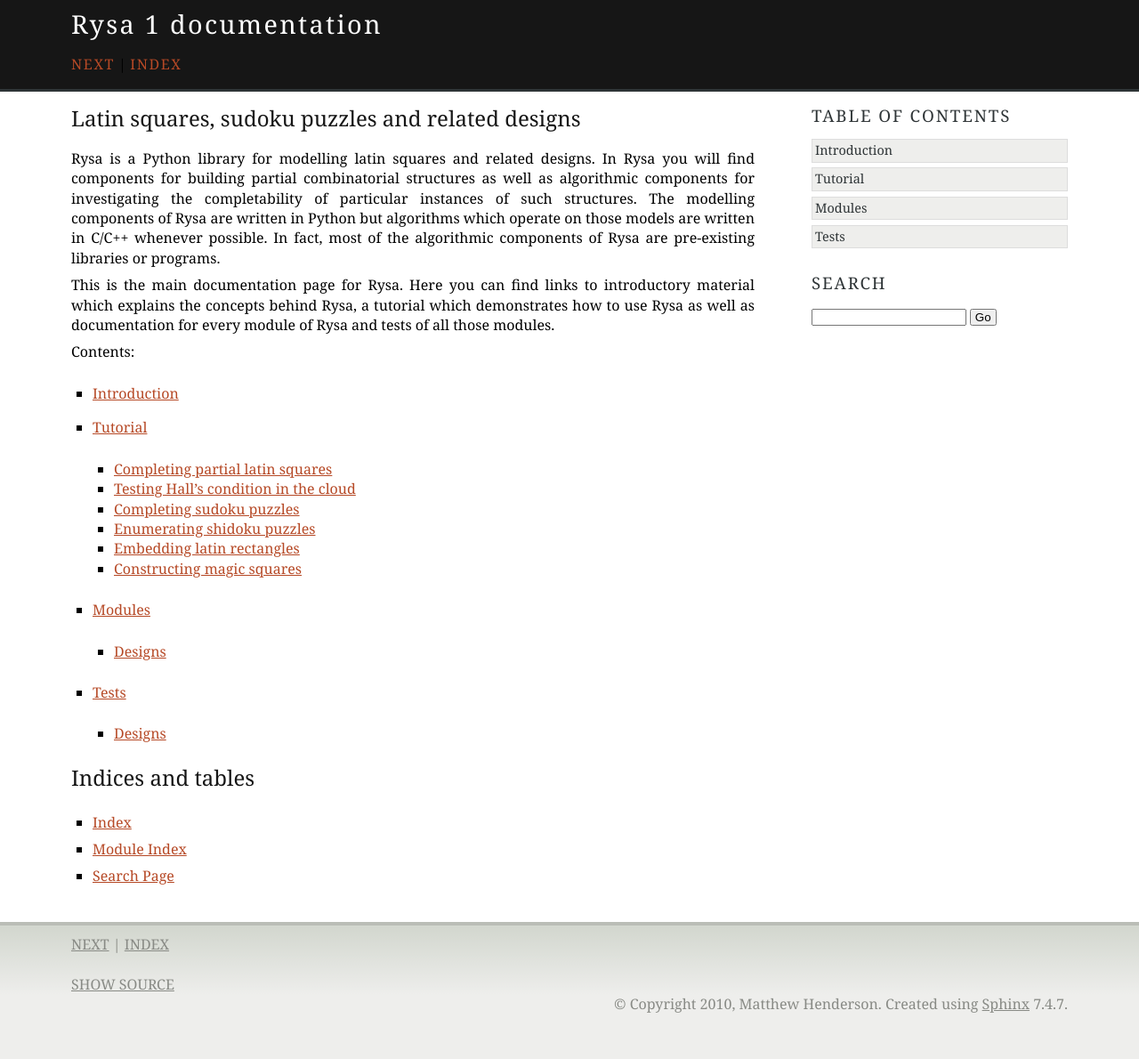
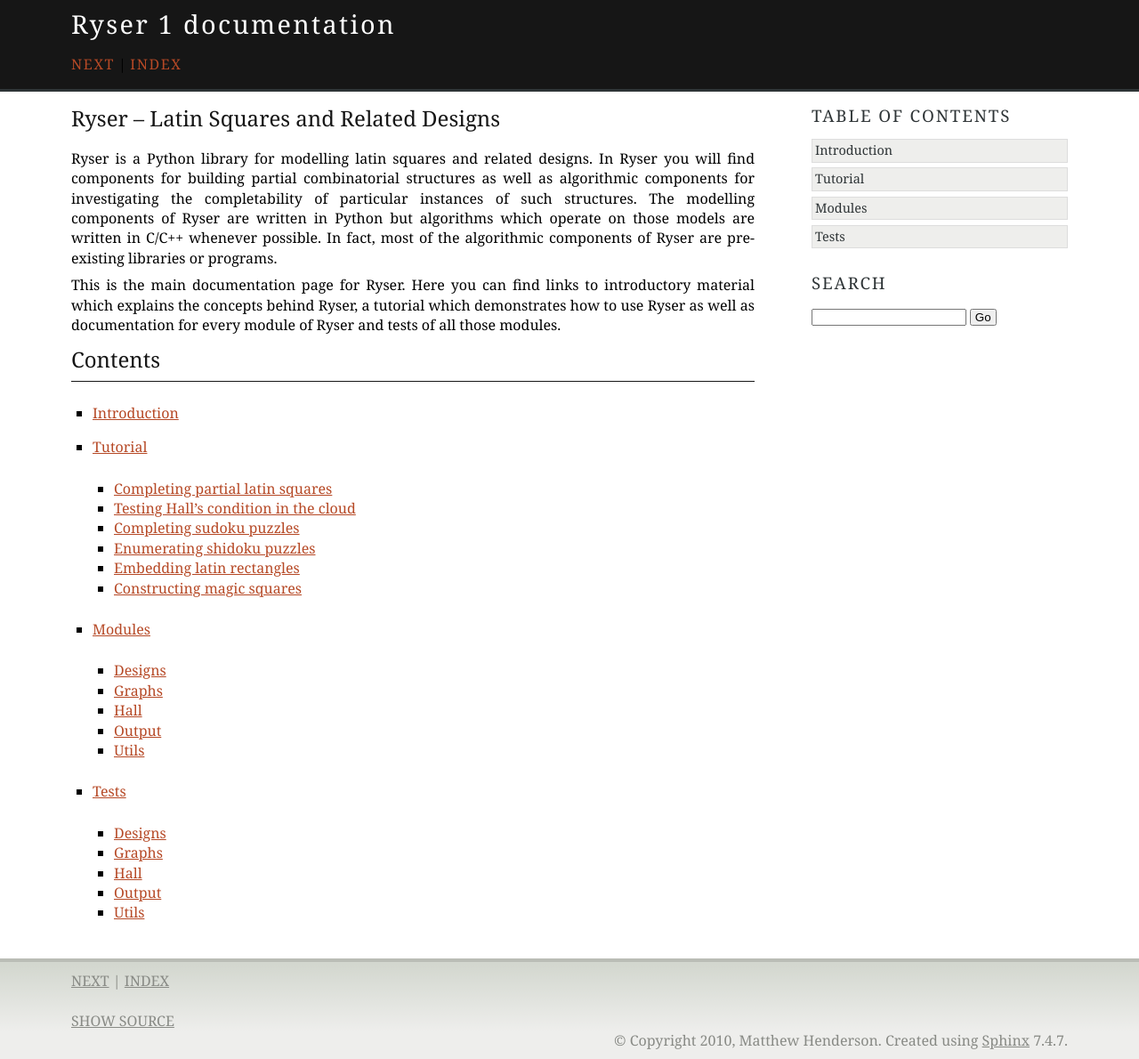
Before and after one commit to MHenderson/ryser, a Sphinx documentation site: the page built from doc/index.rst, in a window 1280 px wide. Shown: the whole page at 89% size. Built offline with Sphinx 7.4.7, drawn with Linux system fonts in a browser that asks for light colours; formulas are drawn with MathJax 3; before the commit the page ends 1149 px from its top, so only the background shows below that.

Commit message:
Improved documentation.

```diff
--- a/doc/conf.py
+++ b/doc/conf.py
@@ -1,6 +1,6 @@
 # -*- coding: utf-8 -*-
 #
-# Rysa documentation build configuration file, created by
+# Ryser documentation build configuration file, created by
 # sphinx-quickstart on Sat Dec 18 15:24:31 2010.
 #
 # This file is execfile()d with the current directory set to its containing dir.
@@ -16,9 +16,8 @@
 # If extensions (or modules to document with autodoc) are in another directory,
 # add these directories to sys.path here. If the directory is relative to the
 # documentation root, use os.path.abspath to make it absolute, like shown here.
-sys.path.append(os.path.abspath('../src'))
-sys.path.append(os.path.abspath('../src/rysa'))
-sys.path.append(os.path.abspath('../src/tests'))
+sys.path.append(os.path.abspath('../ryser'))
+sys.path.append(os.path.abspath('../tests'))
 
 # -- General configuration -----------------------------------------------------
 
@@ -40,7 +39,7 @@
 master_doc = 'index'
 
 # General information about the project.
-project = u'Rysa'
+project = u'Ryser'
 copyright = u'2010, Matthew Henderson'
 
 # The version info for the project you're documenting, acts as replacement for
@@ -175,7 +174,7 @@
 #html_file_suffix = ''
 
 # Output file base name for HTML help builder.
-htmlhelp_basename = 'Rysadoc'
+htmlhelp_basename = 'Ryserdoc'
 
 
 # -- Options for LaTeX output --------------------------------------------------
@@ -189,7 +188,7 @@
 # Grouping the document tree into LaTeX files. List of tuples
 # (source start file, target name, title, author, documentclass [howto/manual]).
 latex_documents = [
-  ('index', 'Rysa.tex', u'Rysa Documentation',
+  ('index', 'Ryser.tex', u'Ryser Documentation',
    u'Matthew Henderson', 'manual'),
 ]
 
--- a/doc/index.rst
+++ b/doc/index.rst
@@ -1,23 +1,26 @@
-.. Rysa documentation master file, created by
+.. Ryser documentation master file, created by
    sphinx-quickstart on Sat Dec 18 15:24:31 2010.
+   Last updated Thu Aug  9 15:19:19 BST 2012
 
-Latin squares, sudoku puzzles and related designs
-=================================================
+==========================================
+Ryser -- Latin Squares and Related Designs
+==========================================
 
-Rysa is a Python library for modelling latin squares and related designs. In
-Rysa you will find components for building partial combinatorial structures
+Ryser is a Python library for modelling latin squares and related designs. In
+Ryser you will find components for building partial combinatorial structures
 as well as algorithmic components for investigating the completability of
-particular instances of such structures. The modelling components of Rysa are
+particular instances of such structures. The modelling components of Ryser are
 written in Python but algorithms which operate on those models are written in
-C/C++ whenever possible. In fact, most of the algorithmic components of Rysa
+C/C++ whenever possible. In fact, most of the algorithmic components of Ryser
 are pre-existing libraries or programs.
 
-This is the main documentation page for Rysa. Here you can find links to
-introductory material which explains the concepts behind Rysa, a tutorial which
-demonstrates how to use Rysa as well as documentation for every module of Rysa
+This is the main documentation page for Ryser. Here you can find links to
+introductory material which explains the concepts behind Ryser, a tutorial which
+demonstrates how to use Ryser as well as documentation for every module of Ryser
 and tests of all those modules.
 
-Contents:
+Contents
+--------
 
 .. toctree::
    :maxdepth: 2
@@ -26,10 +29,3 @@
    tutorial
    modules
    tests
-
-Indices and tables
-==================
-
-* :ref:`genindex`
-* :ref:`modindex`
-* :ref:`search`
--- a/doc/intro.rst
+++ b/doc/intro.rst
@@ -1,9 +1,11 @@
 .. Matthew Henderson, 18 December 2010
+   Last updated Thu Aug  9 15:18:59 BST 2012
 
+============
 Introduction
 ============
 
-Rysa is a Python package for modelling latin squares and related combinatorial
+Ryser is a Python package for modelling latin squares and related combinatorial
 designs. The author is especially interested in specializations of latin
 squares, notably Gerechte designs and Sudoku puzzles. Other structures of
 interest are Room squares and magic squares.
--- a/doc/modules.rst
+++ b/doc/modules.rst
@@ -6,3 +8,27 @@
 
 .. automodule:: designs
    :members:
+
+Graphs
+------
+
+.. automodule:: graphs
+   :members:
+
+Hall
+----
+
+.. automodule:: hall
+   :members:
+
+Output
+------
+
+.. automodule:: output
+   :members:
+
+Utils
+-----
+
+.. automodule:: utils
+   :members:
--- a/doc/tests.rst
+++ b/doc/tests.rst
@@ -6,3 +8,27 @@
 
 .. automodule:: designs_tests
    :members:
+
+Graphs
+------
+
+.. automodule:: graphs_tests
+   :members:
+
+Hall
+----
+
+.. automodule:: hall_tests
+   :members:
+
+Output
+------
+
+.. automodule:: output_tests
+   :members:
+
+Utils
+-----
+
+.. automodule:: utils_tests
+   :members:
```
Also changed, not shown: other parts of doc/modules.rst (+2 -0 lines), other parts of doc/tests.rst (+2 -0 lines).
